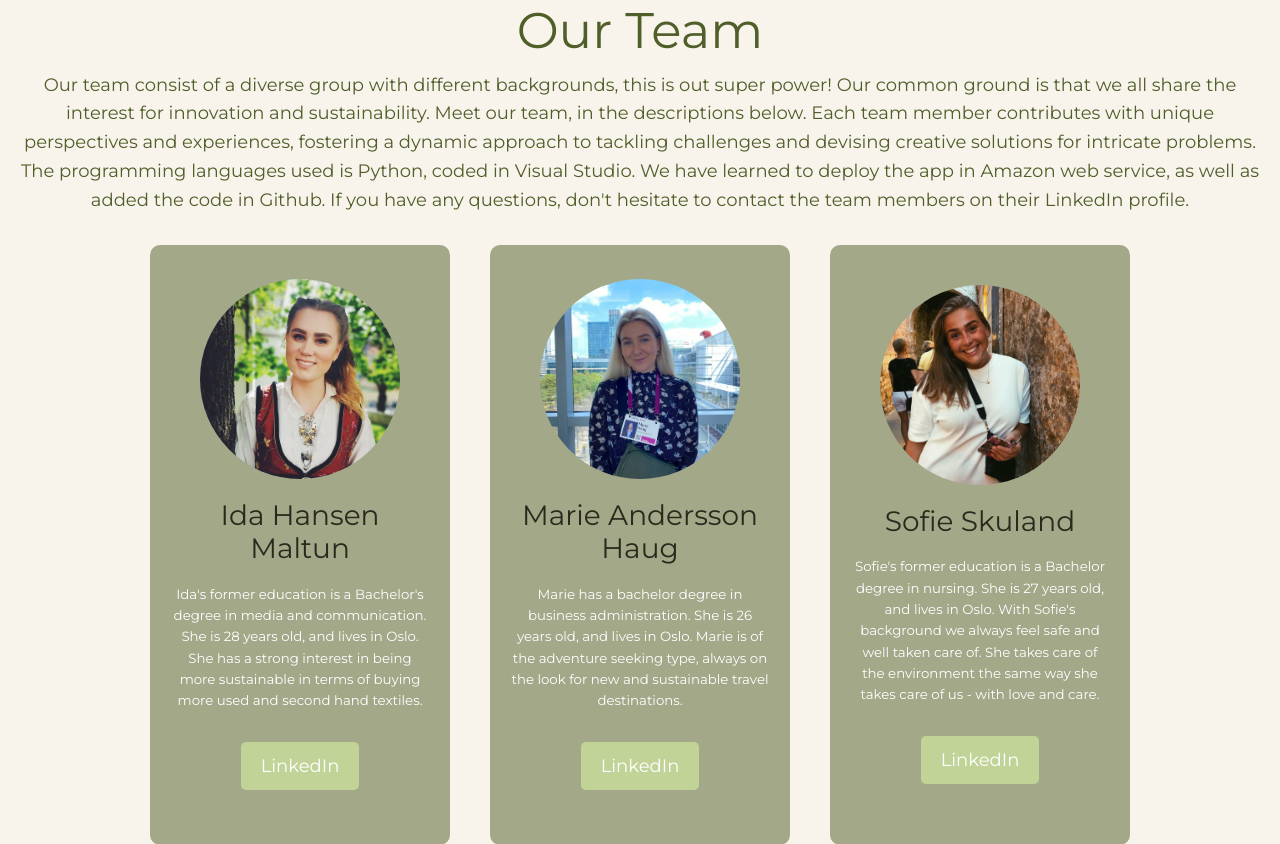
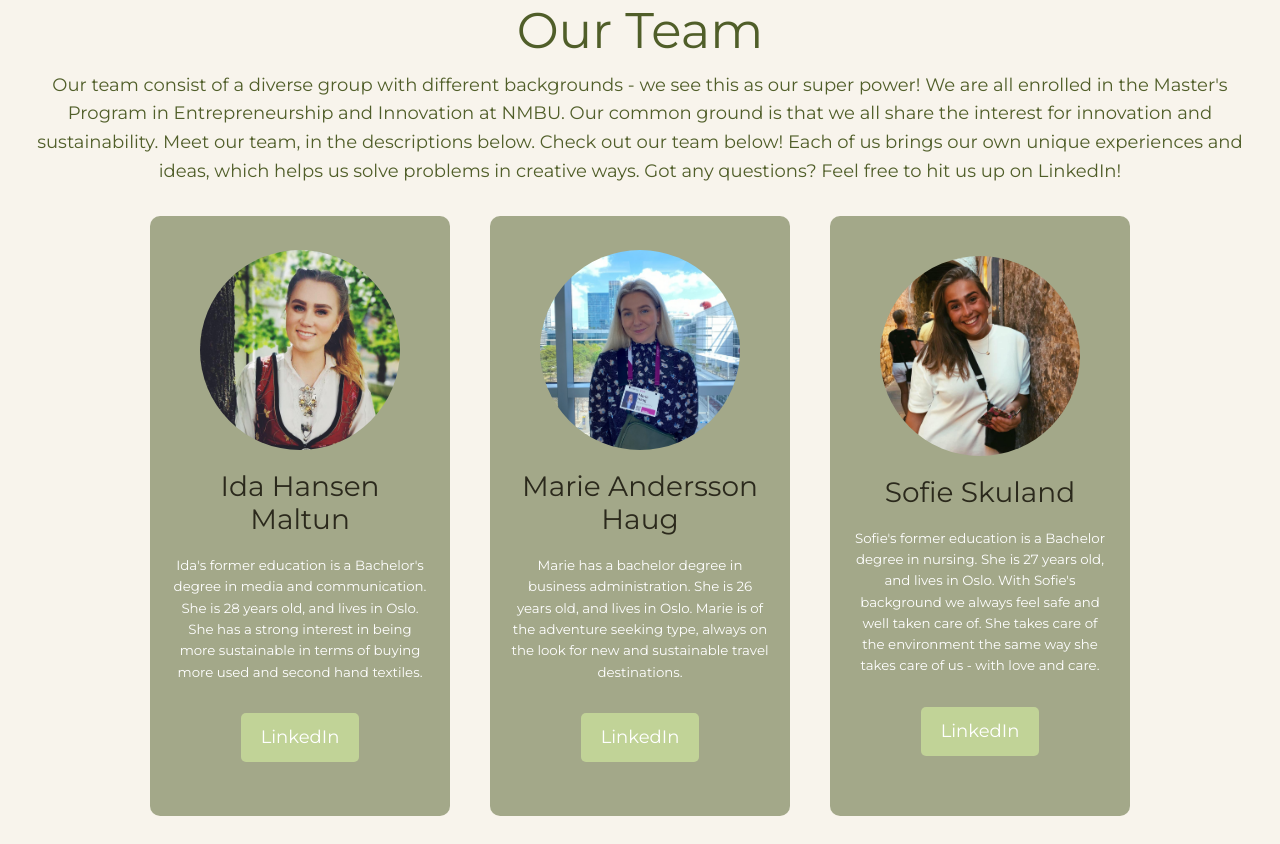
Before and after one commit to Kodegruppa2023/carbonapp2023, a Flask app: page / in a window 1280 px wide. Shown: the part 724-1568 px from the top of the page. Run offline with Flask 2, Linux system fonts and the light colour scheme; some libraries are stand-ins or nearby versions.

Commit message:
Update home.html

```diff
--- a/capp/templates/home.html
+++ b/capp/templates/home.html
@@ -55,13 +55,12 @@
     <div class="developers" style="display:block;">
       <h1 style="text-align:center; color: rgb(80, 94, 41) ">Our Team</h1>
       <p style=" text-align: center; color: rgb(80, 94, 41)">
-        Our team consist of a diverse group with different backgrounds, this is out super power!
+        Our team consist of a diverse group with different backgrounds - we see this as our super power!
+        We are all enrolled in the Master's Program in Entrepreneurship and Innovation at NMBU.
         Our common ground is that we all share the interest for innovation and sustainability.
         Meet our team, in the descriptions below.
-        Each team member contributes with unique perspectives and experiences, fostering a dynamic approach to tackling challenges and devising creative solutions for intricate problems.
-        The programming languages used is Python, coded in Visual Studio.
-        We have learned to deploy the app in Amazon web service, as well as added the code in Github.
-        If you have any questions, don't hesitate to contact the team members on their LinkedIn profile.
+        Check out our team below! Each of us brings our own unique experiences and ideas, which helps us solve problems in creative ways.
+        Got any questions? Feel free to hit us up on LinkedIn!
       </p>
     </div>
 
```
